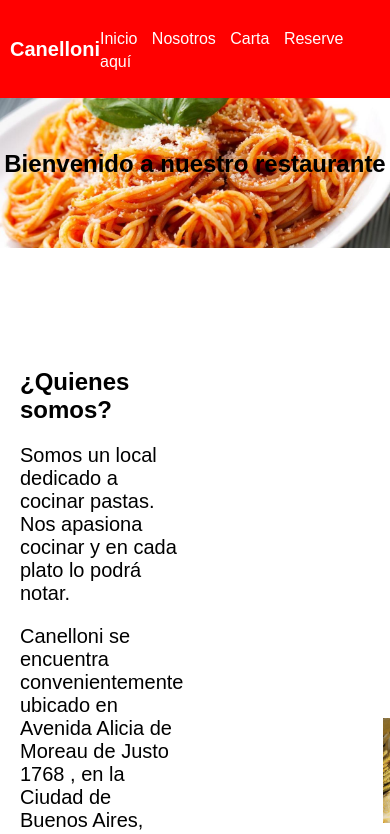
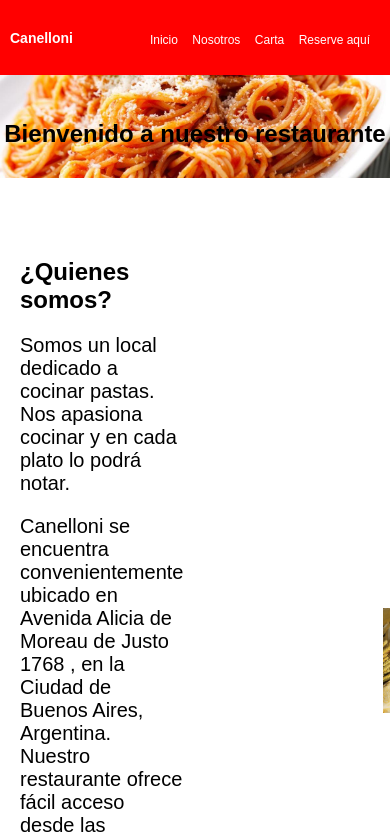
Before and after one commit to Wicked7k/repositorio-1, a plain HTML site: page index.html in a window 390 px wide. Shown: the top 834 px of the page. Drawn offline with Linux system fonts and the light colour scheme.

Commit message:
Update style.css

```diff
--- a/style.css
+++ b/style.css
@@ -3,6 +3,7 @@ body {
     margin: 0;
     padding: 0;
 }
+
 
 header {
     background-color: red;
@@ -14,29 +15,37 @@ header {
 }
 
 
+
+
 header h1 {
     margin: 0;
 }
+
 
 nav ul {
     list-style: none;
     padding: 0;
 }
 
+
 nav ul li {
     display: inline;
     margin-right: 20px;
 }
+
 
 nav ul li a {
     color: #fff;
     text-decoration: none;
 }
 
+
 section {
     padding: 20px;
     margin-top: 80px;
 }
+
+
 
 
 footer {
@@ -47,10 +56,12 @@ footer {
     margin-top: 120px;
 }
 
+
 .menu {
     max-width: 600px;
     margin: auto;
 }
+
 
 .menu h3 {
     color: #333;
@@ -58,21 +69,25 @@ footer {
     margin-top: 20px;
 }
 
+
 .menu ul {
     list-style: none;
     padding: 0;
 }
+
 
 .menu ul li {
     padding: 10px 0;
     border-bottom: 1px solid #ccc;
 }
 
+
 .header-content {
     display: flex;
     justify-content: space-between;
     align-items: center;
 }
+
 
 .imagen-seccion {
     background-image: url('./images/5f58b1bb6d322.r_d.627-418-0.jpeg');
@@ -83,23 +98,29 @@ footer {
     padding: 100px 0;
 }
 
+
 .color-letra {
     color:black
 }
+
 
 footer ul {
     list-style: none;
     padding: 0;
 }
 
+
 .nosotros-seccion {
     display: flex;
     align-items: center;
 }
 
+
 .nosotros-contenido {
     flex: 1;
 }
+
+
 
 
 .imagen-nosotros img {
@@ -108,13 +129,16 @@ footer ul {
     margin-left: 200px;
 }
 
+
 .tamaño-letra {
     font-size: 20px;
 }
 
+
 .header-content nav ul {
     margin-right: 20px;
 }
+
 
 @media screen and (max-width: 768px) {
     header {
@@ -122,47 +146,72 @@ footer ul {
     }
 
     header h1 {
-        font-size: 20px;
+        font-size: 24px;
     }
 
     nav ul li {
         margin-right: 10px;
-        font-size: 14px
+    }
+
+    section {
+        margin-top: 60px; /* Reduzco el margen superior en dispositivos más pequeños */
+    }
+
+    footer {
+        margin-top: 40px; /* Ajusto el margen superior del pie de página */
     }
 
     .imagen-seccion {
-        padding: 50px 0;
+        padding-top: 80px; /* Reduzco el padding superior de la imagen de la sección */
+        padding-bottom: 20px; /* Añado un poco de espacio adicional inferior */
     }
 
     .imagen-seccion img {
         max-width: 100%;
-    }
-  }
-
-@media screen and (max-width: 414px) {
-
-    header {
-        padding: 10px;
-    }
-
-    header h1 {
-        font-size: 20px;
-    }
-
-    nav ul li {
-        margin-right: 10px;
-
-    }
-
-    .imagen-seccion {
-        padding: 50px 0;
-    }
-
-    .imagen-seccion img {
-        max-width: 90%;
     }
 
     nav ul li.tamaño-letra a {
         font-size: 16px;
     }
 }
+
+/* Media query para dispositivos móviles pequeños */
+@media screen and (max-width: 414px) {
+    header {
+        padding: 10px;
+    }
+
+    header h1 {
+        font-size: 14px;
+    }
+
+    nav ul li {
+        margin-right: 10px;
+    }
+
+    section {
+        margin-top: 40px; /* Reduzco aún más el margen superior en dispositivos más pequeños */
+    }
+
+    footer {
+        margin-top: 30px; /* Ajusto aún más el margen superior del pie de página */
+    }
+
+    .imagen-seccion {
+        padding-top: 60px; /* Reduzco el padding superior de la imagen de la sección */
+        padding-bottom: 10px; /* Añado un poco de espacio adicional inferior */
+        background-size: 100% auto; /* Ajusta el tamaño del fondo para cubrir completamente la sección */
+    }
+
+    .imagen-seccion img {
+        padding-top: 30px; /* Reduzco el padding superior de la imagen dentro de la sección */
+        padding-bottom: 20px; /* Añado un poco de espacio adicional inferior */
+        background-size: cover; /* Ajustar la imagen para cubrir completamente la sección */
+        margin: 0; /* Elimino cualquier margen */
+        width: 100%;
+    }
+
+    nav ul li.tamaño-letra a {
+        font-size: 12px;
+    }
+}
```
